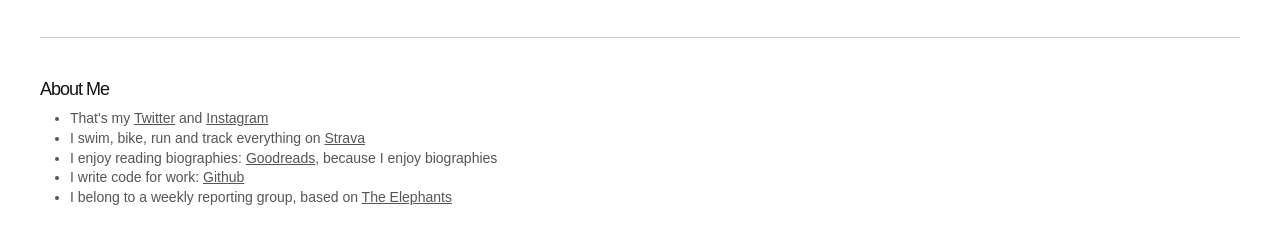
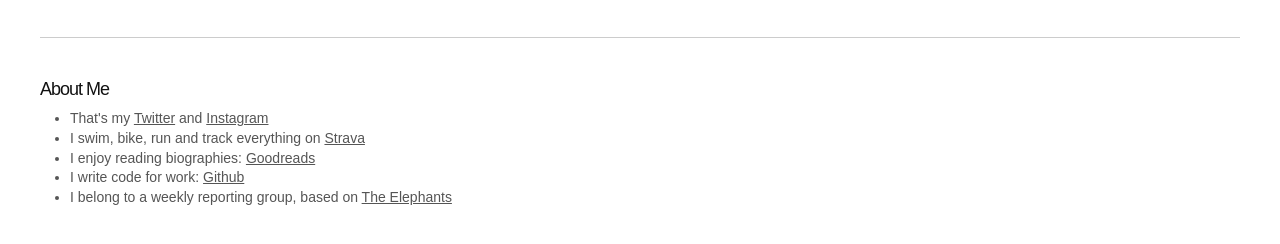
Before and after one commit to maxparm/maxparm.github.io, a website: page index.html in a window 1280 px wide. Shown: the part 134-378 px from the top of the page. Drawn offline with Linux system fonts and the light colour scheme.

Commit message:
Update index.html

```diff
--- a/index.html
+++ b/index.html
@@ -32,7 +32,7 @@
             <ul>
                 <li>That's my <a target="_blank" href="https://twitter.com/maxparm">Twitter</a> and <a target="_blank" href="https://instagram.com/maxparm">Instagram</a></li>
                 <li>I swim, bike, run and track everything on <a target="_blank" href="https://www.strava.com/athletes/585974">Strava</a></li>
-                <li>I enjoy reading biographies: <a target="_blank" href="https://www.goodreads.com/user/show/26802949-maxime-parmentier">Goodreads</a>, because I enjoy biographies</li>
+                <li>I enjoy reading biographies: <a target="_blank" href="https://www.goodreads.com/user/show/26802949-maxime-parmentier">Goodreads</a></li>
                 <li>I write code for work: <a target="_blank" href="https://github.com/maxparm">Github</a></li>
                 <li>I belong to a weekly reporting group, based on <a target="_blank" href="https://medium.com/things-ive-written/the-elephants-182870501589">The Elephants</a></li>
             </ul>
```
